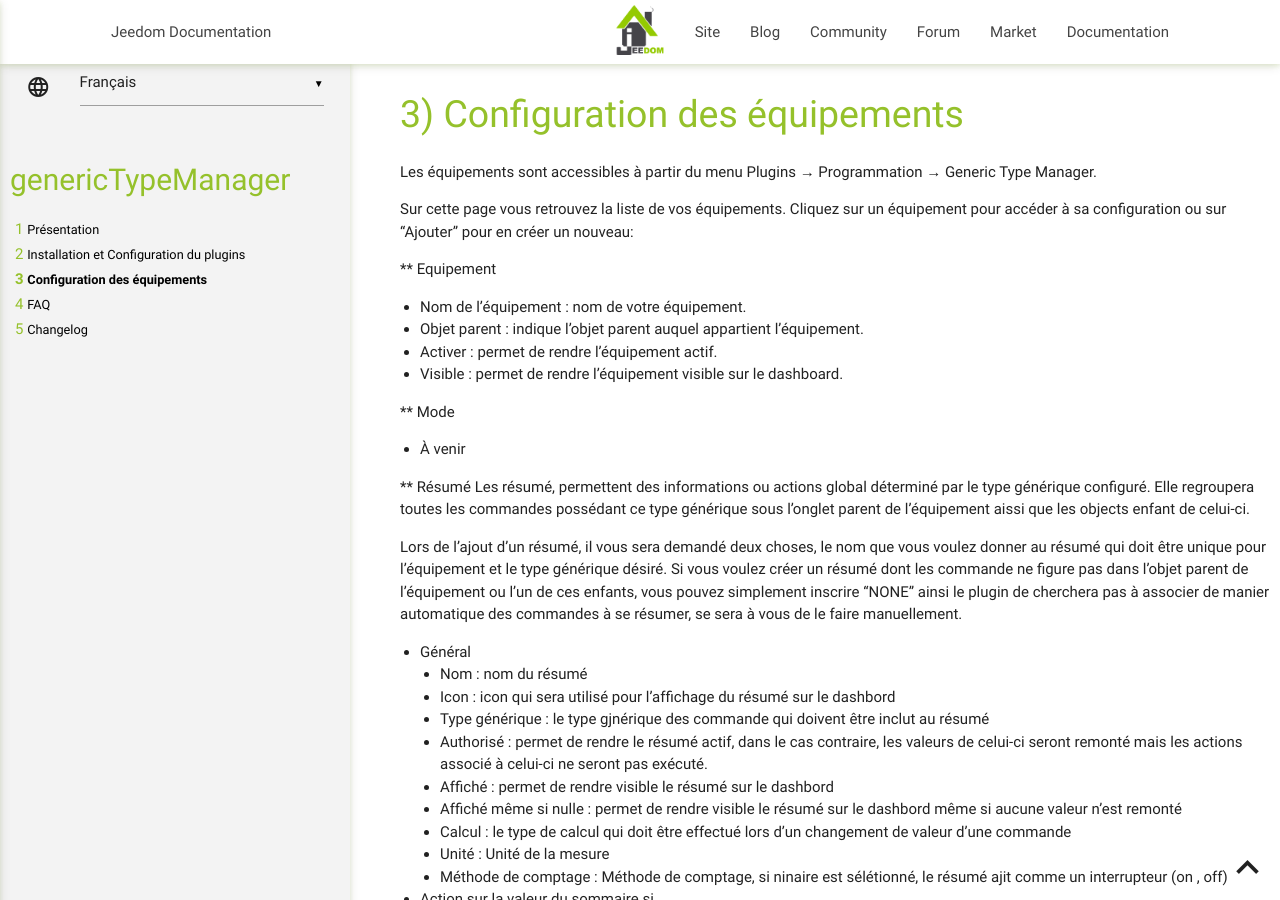
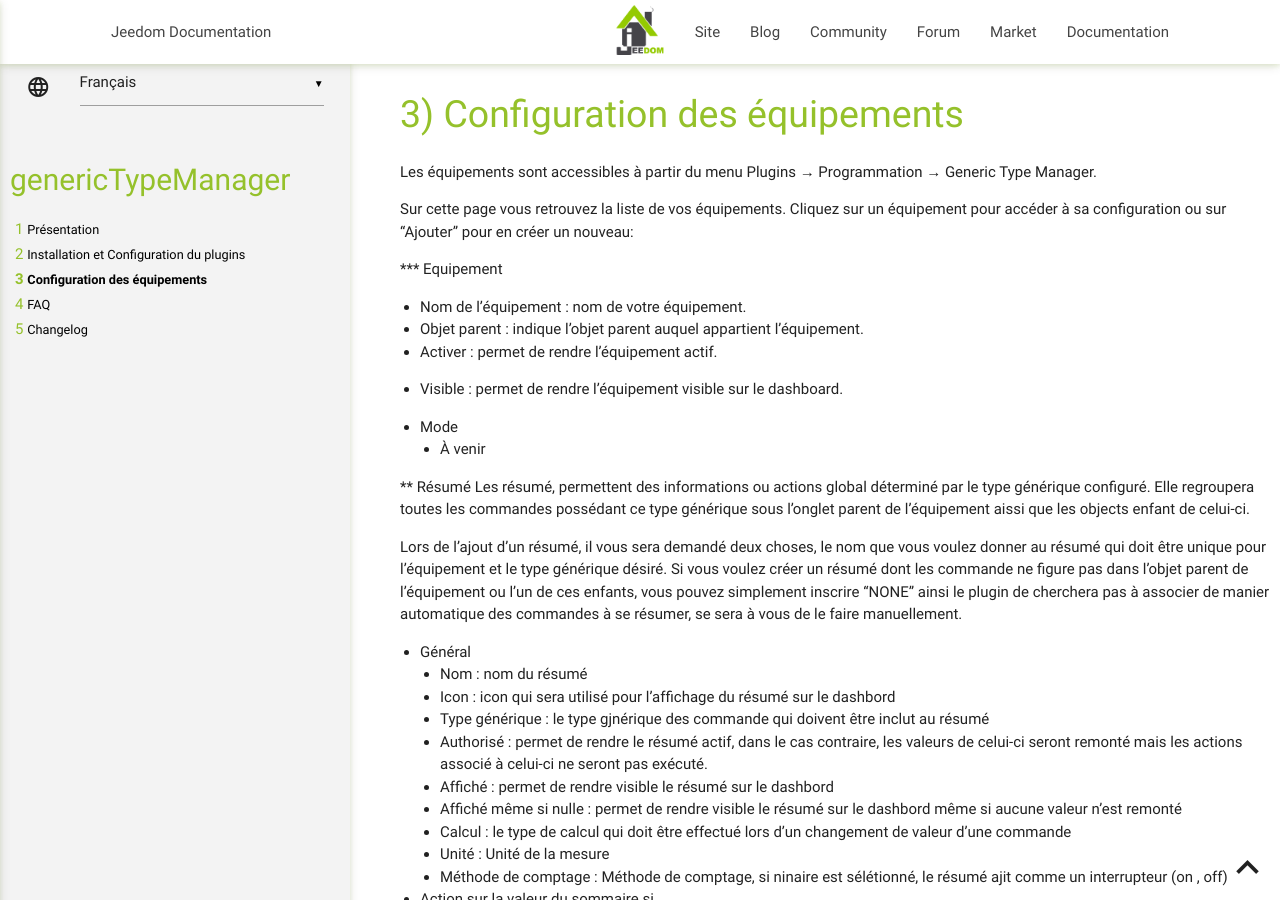
Before and after one commit to fobsoft/jeedom-plugins-documentation, a Jekyll site: the page built from genericTypeManager/fr_FR/index.md, in a window 1280 px wide and 900 px high, scrolled down 1621 px. Built offline with Jekyll 4.4.1, drawn with Linux system fonts in a browser that asks for light colours.

```diff
--- a/genericTypeManager/fr_FR/index.md
+++ b/genericTypeManager/fr_FR/index.md
@@ -42,13 +42,13 @@ Les équipements sont accessibles à partir du menu Plugins → Programmation
 
 Sur cette page vous retrouvez la liste de vos équipements. Cliquez sur un équipement pour accéder à sa configuration ou sur "Ajouter" pour en créer un nouveau:
 
-** Equipement
+*** Equipement
   * Nom de l'équipement : nom de votre équipement.
   * Objet parent : indique l’objet parent auquel appartient l’équipement.
   * Activer : permet de rendre l’équipement actif.
   * Visible : permet de rendre l’équipement visible sur le dashboard.
 
-** Mode
+- Mode
   * À venir
 
 ** Résumé
```
